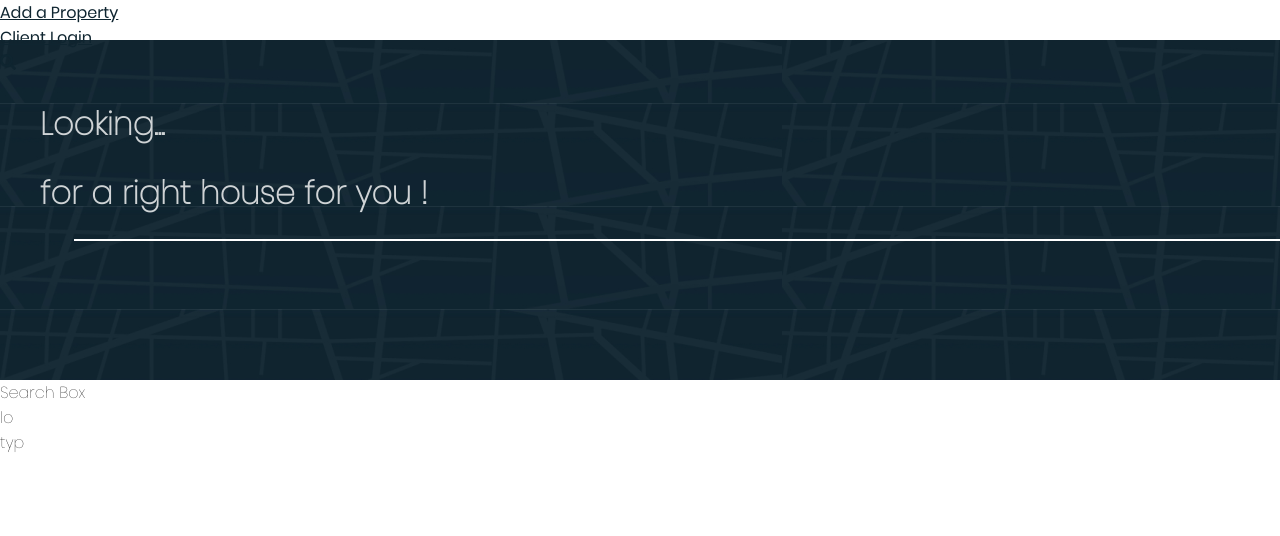
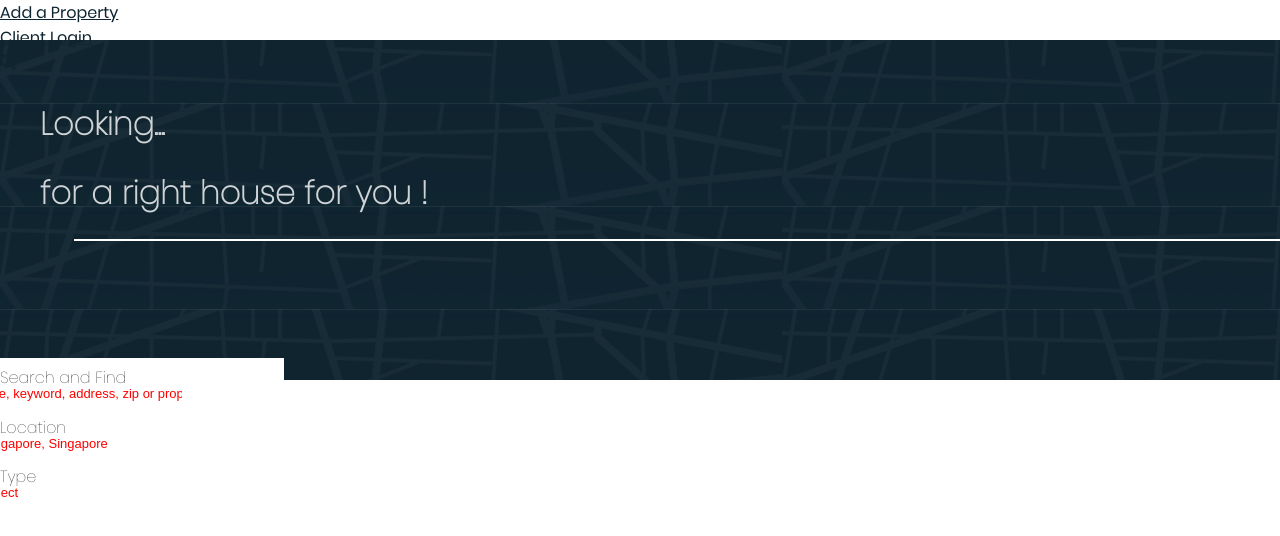
Before and after one commit to JahanzebNaqvi/VirgateProject, a React (Create React App) app in the folder src/: page / in a window 1280 px wide. Shown: the top 536 px of the page. Built offline with nearby package versions, Linux system fonts and the light colour scheme; the HTML template or start-up script is replaced by a standard one.

Commit message:
added changes

```diff
--- a/src/App.css
+++ b/src/App.css
@@ -69,3 +69,24 @@ body{
     height: 2px;
     margin-left: 74px;
 }
+.SearchInput{
+    /* position: relative; */
+    margin: 0px;
+}
+.SearchLabel{
+    margin-top: -15px;
+    /* margin-left: 20px; */
+    position: absolute;
+}
+.SearchText{
+    width: 300px;
+    height: 70px;
+    margin-top: -25px;
+    margin-left: -20px;
+    font-size: 13px;
+    border: none;
+}
+.SearchText::placeholder {
+    color: red;
+    margin-left: 100px !important;
+  }
--- a/src/SearchBox/TextSearchField.js
+++ b/src/SearchBox/TextSearchField.js
@@ -3,11 +3,13 @@ import FormText from 'react-bootstrap/FormText';
 
 class TextFieldSearch extends React.Component {
   render() {
+      const {label,placeholder} = this.props;
     return (
-      <>
-      <label> Search Box</label>
-      <FormText/>
-      </>
+      <div className='SearchInput'>
+
+      <label className ='SearchLabel'>{label}</label>
+     <input type="text" className ='SearchText' placeholder={placeholder}/>
+      </div>
     )
   }
 }
--- a/src/SearchBox/index.js
+++ b/src/SearchBox/index.js
@@ -17,13 +17,13 @@ class SearchBox extends React.Component {
                     <Col md="8">
                         <Row>
                             <Col md="4">
-                            <TextFieldSearch/>
+                            <TextFieldSearch label="Search and Find" placeholder="Title, keyword, address, zip or property id ..."/>
           </Col>
                             <Col md="4">
-                                lo
+                            <TextFieldSearch label="Location" placeholder="Singapore, Singapore"/>
           </Col>
                             <Col md="4">
-                                typ
+                            <TextFieldSearch label="Type" placeholder="Select"/>
           </Col>
                         </Row>
                     </Col>
```
